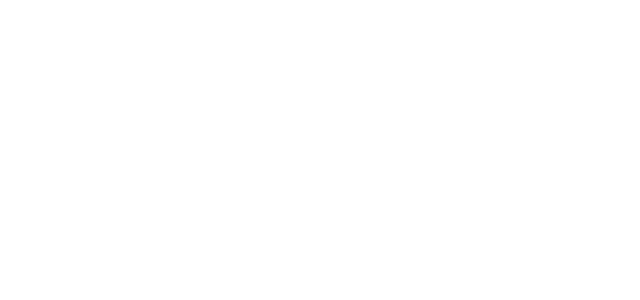
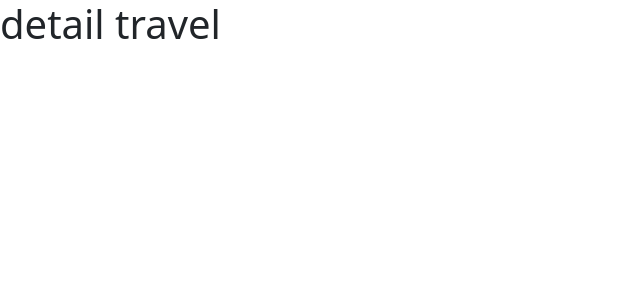
Before and after one commit to maksbernatskyy/sst-prototipo-webapp, a React (Vite) app: page /detail/1 in a window 1280 px wide. Before the commit this address had no page. Shown: the top 300 px of the page, without its empty margins (0-640 px from the left). Built offline with nearby package versions, Linux system fonts and the light colour scheme; the HTML template or start-up script is replaced by a standard one.

Commit message:
Update route for DetailTravel page to include dynamic ID parameter

```diff
--- a/src/App.jsx
+++ b/src/App.jsx
@@ -10,7 +10,7 @@
        <Routes>
         <Route element={<DefaultLayout />}>
           <Route path="/" element={<HomePage />}/>
-          <Route path="/travel" element={<DetailTravel />}/>
+          <Route path="/detail/:id" element={<DetailTravel />}/>
         </Route>
        </Routes>
      </BrowserRouter>
```
